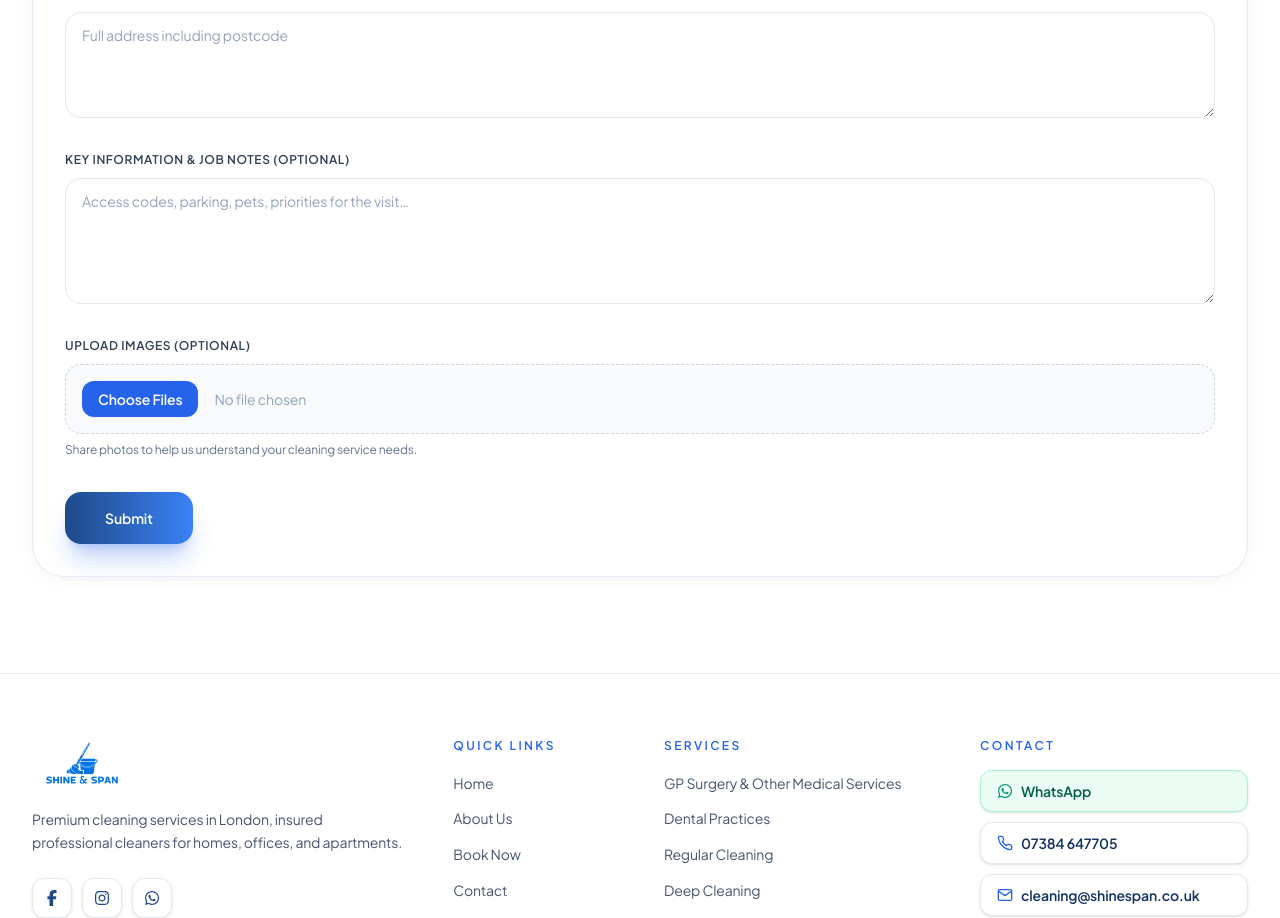
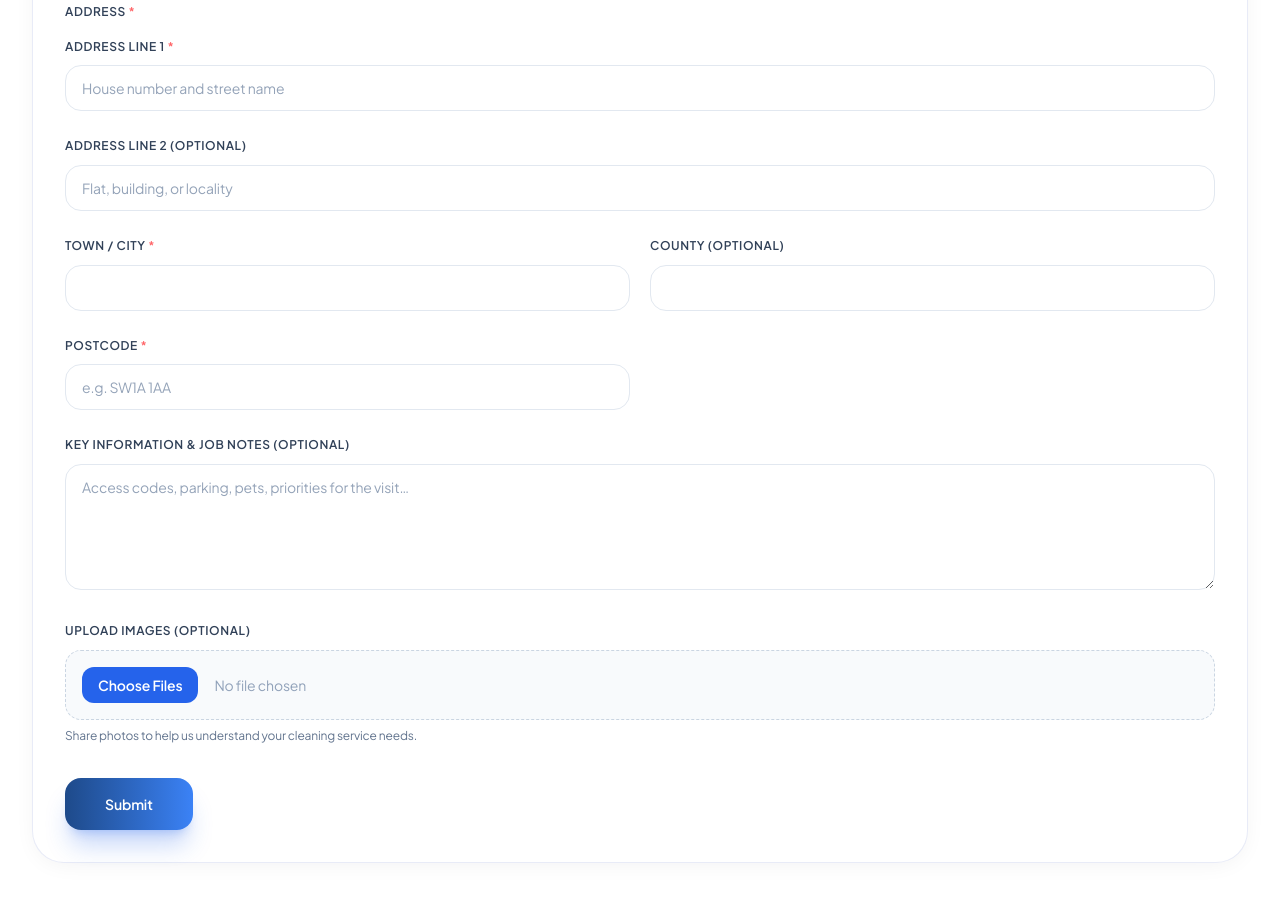
Before and after one commit to asim007464/shinespan, a Next.js app: page /booking in a window 1280 px wide. Shown: the part 1260-2178 px from the top of the page. Built offline with nearby package versions, Linux system fonts and the light colour scheme.

Commit message:
Add domestic/commercial filters, UK booking address, and site polish.
Footer category links, 8am-8pm hours, hero trust badges, simplified contact header, and booking time validation.

```diff
--- a/src/app/services/page.tsx
+++ b/src/app/services/page.tsx
@@ -1,8 +1,12 @@
 import { ScrollReveal } from "@/components/animations/ScrollReveal";
 import { ServiceCard } from "@/components/services/ServiceCard";
 import { Container } from "@/components/ui/Container";
+import {
+  getServicesForCategory,
+  parseServiceCategory,
+  type ServiceCategory,
+} from "@/lib/services";
 import { buildPageMetadata } from "@/lib/seo";
-import { SERVICES_LIST } from "@/utils/constants";
 import Link from "next/link";
 
 export const metadata = buildPageMetadata({
@@ -12,27 +16,67 @@ export const metadata = buildPageMetadata({
   path: "/services",
 });
 
-export default function ServicesPage() {
+const CATEGORY_COPY: Record<
+  ServiceCategory,
+  { eyebrow: string; title: string; description: string }
+> = {
+  domestic: {
+    eyebrow: "Domestic cleaning",
+    title: "Domestic cleaning services in London",
+    description:
+      "Regular, deep, carpet, window, and end of tenancy cleaning for homes and rentals. Every visit is scoped by our professional cleaners according to your schedule.",
+  },
+  commercial: {
+    eyebrow: "Commercial cleaning",
+    title: "Commercial cleaning services in London",
+    description:
+      "GP surgery, dental practice, office, Airbnb, carpet, and window cleaning for workplaces and commercial properties. Every visit is scoped by our professional cleaners according to your schedule.",
+  },
+};
+
+export default async function ServicesPage({
+  searchParams,
+}: PageProps<"/services">) {
+  const params = await searchParams;
+  const category = parseServiceCategory(params.category);
+  const services = getServicesForCategory(category);
+  const copy = category ? CATEGORY_COPY[category] : null;
+
   return (
     <section className="page-section pb-24 pt-16 sm:pt-20">
       <Container>
         <ScrollReveal className="mx-auto mb-14 max-w-3xl text-center">
           <p className="text-xs font-semibold uppercase tracking-[0.25em] text-ss-blue-600">
-            Services
+            {copy?.eyebrow ?? "Services"}
           </p>
           <h1 className="mt-3 font-display text-4xl text-slate-900 md:text-6xl">
-            Cleaning services in London homes, offices &amp; apartments
+            {copy?.title ?? (
+              <>
+                Cleaning services in London homes, offices &amp; apartments
+              </>
+            )}
           </h1>
           <p className="mt-4 text-lg leading-relaxed text-slate-400">
-            Choose from home cleaning services, office cleaning, GP surgery, dental practices,
-            and other medical facility cleaning, deep cleaning services, and specialist turnovers.
-            Every visit is
-            scoped by our professional cleaners to your rooms, surfaces, and schedule.
+            {copy?.description ?? (
+              <>
+                Choose from home cleaning services, office cleaning, GP surgery, dental practices,
+                and other medical facility cleaning, deep cleaning services, and specialist turnovers.
+                Every visit is scoped by our professional cleaners according to your schedule.
+              </>
+            )}
           </p>
+          {category ? (
+            <Link
+              href="/services"
+              className="mt-5 inline-flex text-sm font-semibold text-ss-blue-600 hover:text-ss-blue-700"
+            >
+              View all services
+            </Link>
+          ) : null}
         </ScrollReveal>
 
         <div className="grid grid-cols-1 gap-8 sm:grid-cols-2 sm:items-stretch lg:grid-cols-3 lg:gap-10">
-          {SERVICES_LIST.map((s, i) => (
+          {services.map((s, i) => (
             <ScrollReveal key={s.slug} delay={(i % 4) * 0.04} className="flex h-full w-full">
               <ServiceCard service={s} headingLevel="h2" priorityImage={i < 3} />
             </ScrollReveal>
--- a/src/components/booking/BookingForm.tsx
+++ b/src/components/booking/BookingForm.tsx
@@ -13,7 +13,13 @@ import {
   buildBookingMessage,
 } from "@/utils/bookingOptions";
 import { SERVICES_LIST } from "@/utils/constants";
-import { bookingFieldErrors, combinePreferredDateTime } from "@/utils/validation";
+import {
+  BOOKING_ARRIVAL_TIME_MAX,
+  BOOKING_ARRIVAL_TIME_MIN,
+  bookingFieldErrors,
+  combinePreferredDateTime,
+  formatUkAddress,
+} from "@/utils/validation";
 import Link from "next/link";
 import { useRouter, useSearchParams } from "next/navigation";
 import { useEffect, useMemo, useState } from "react";
@@ -48,7 +54,11 @@ const initial = {
   email: "",
   preferredDate: "",
   preferredTime: "",
-  address: "",
+  addressLine1: "",
+  addressLine2: "",
+  townCity: "",
+  county: "",
+  postcode: "",
   jobNotes: "",
 };
 
@@ -129,7 +139,11 @@ export function BookingForm() {
       lastName: form.lastName,
       email: form.email,
       phone: form.phone,
-      address: form.address,
+      addressLine1: form.addressLine1,
+      addressLine2: form.addressLine2,
+      townCity: form.townCity,
+      county: form.county,
+      postcode: form.postcode,
       service: form.service,
       serviceType: form.serviceType,
       roomCount: form.roomCount,
@@ -167,7 +181,13 @@ export function BookingForm() {
       scheduledAt,
       preferredDate: form.preferredDate,
       preferredTime: form.preferredTime,
-      address: form.address,
+      address: formatUkAddress({
+        addressLine1: form.addressLine1,
+        addressLine2: form.addressLine2,
+        townCity: form.townCity,
+        county: form.county,
+        postcode: form.postcode,
+      }),
       message,
       jobNotes: form.jobNotes || undefined,
       attachmentNames: attachmentNames.length > 0 ? attachmentNames : undefined,
@@ -295,27 +315,87 @@ export function BookingForm() {
         type="time"
         value={form.preferredTime}
         onChange={(e) => update("preferredTime", e.target.value)}
+        min={BOOKING_ARRIVAL_TIME_MIN}
+        max={BOOKING_ARRIVAL_TIME_MAX}
         className={inputClass}
       />
+      <p className={hintClass}>8am to 8pm only</p>
       {errors.preferredTime ? (
         <p className="mt-1 text-xs text-red-400">{errors.preferredTime}</p>
       ) : null}
     </label>
   );
 
-  const addressField = (
-    <label className="block sm:col-span-2">
-      <Label required>{showServicePanel ? "Property address" : "Address"}</Label>
-      <textarea
-        value={form.address}
-        onChange={(e) => update("address", e.target.value)}
-        rows={showServicePanel ? 3 : 4}
-        placeholder="Full address including postcode"
-        autoComplete="street-address"
-        className={inputClass}
-      />
-      {errors.address ? <p className="mt-1 text-xs text-red-400">{errors.address}</p> : null}
-    </label>
+  const addressFields = (
+    <fieldset className="block min-w-0 sm:col-span-2">
+      <legend className={labelClass}>
+        {showServicePanel ? "Property address" : "Address"}
+        <span className="text-red-400"> *</span>
+      </legend>
+      <div className="mt-3 grid gap-5 sm:grid-cols-2">
+        <label className="block sm:col-span-2">
+          <Label required>Address line 1</Label>
+          <input
+            value={form.addressLine1}
+            onChange={(e) => update("addressLine1", e.target.value)}
+            placeholder="House number and street name"
+            autoComplete="address-line1"
+            className={inputClass}
+          />
+          {errors.addressLine1 ? (
+            <p className="mt-1 text-xs text-red-400">{errors.addressLine1}</p>
+          ) : null}
+        </label>
+
+        <label className="block sm:col-span-2">
+          <Label>Address line 2 (optional)</Label>
+          <input
+            value={form.addressLine2}
+            onChange={(e) => update("addressLine2", e.target.value)}
+            placeholder="Flat, building, or locality"
+            autoComplete="address-line2"
+            className={inputClass}
+          />
+        </label>
+
+        <label className="block">
+          <Label required>Town / city</Label>
+          <input
+            value={form.townCity}
+            onChange={(e) => update("townCity", e.target.value)}
+            autoComplete="address-level2"
+            className={inputClass}
+          />
+          {errors.townCity ? (
+            <p className="mt-1 text-xs text-red-400">{errors.townCity}</p>
+          ) : null}
+        </label>
+
+        <label className="block">
+          <Label>County (optional)</Label>
+          <input
+            value={form.county}
+            onChange={(e) => update("county", e.target.value)}
+            autoComplete="address-level1"
+            className={inputClass}
+          />
+        </label>
+
+        <label className="block">
+          <Label required>Postcode</Label>
+          <input
+            value={form.postcode}
+            onChange={(e) => update("postcode", e.target.value)}
+            placeholder="e.g. SW1A 1AA"
+            autoComplete="postal-code"
+            className={inputClass}
+          />
+          {errors.postcode ? (
+            <p className="mt-1 text-xs text-red-400">{errors.postcode}</p>
+          ) : null}
+        </label>
+      </div>
+    </fieldset>
   );
 
   const notesAndUpload = (
@@ -388,12 +468,9 @@ export function BookingForm() {
           <input
             value={form.roomCount}
             onChange={(e) => update("roomCount", e.target.value)}
-            placeholder="e.g. 3 bedrooms"
             className={inputClass}
           />
-          <p className={hintClass}>
-            Please add total number of rooms, also include the room size/dimensions.
-          </p>
+          <p className={hintClass}>Please add total number of rooms.</p>
           {errors.roomCount ? (
             <p className="mt-1 text-xs text-red-400">{errors.roomCount}</p>
           ) : null}
@@ -412,7 +489,7 @@ export function BookingForm() {
         </label>
         {dateField}
         {timeField}
-        {addressField}
+        {addressFields}
         {notesAndUpload}
       </div>
 
@@ -462,12 +539,9 @@ export function BookingForm() {
           <input
             value={form.roomCount}
             onChange={(e) => update("roomCount", e.target.value)}
-            placeholder="e.g. 3 bedrooms, 2 bathrooms"
             className={inputClass}
           />
-          <p className={hintClass}>
-            Please add total number of rooms, also include the main size/dimensions.
-          </p>
+          <p className={hintClass}>Please add total number of rooms.</p>
           {errors.roomCount ? (
             <p className="mt-1 text-xs text-red-400">{errors.roomCount}</p>
           ) : null}
@@ -522,7 +596,7 @@ export function BookingForm() {
         {phoneField}
         {dateField}
         {timeField}
-        {addressField}
+        {addressFields}
         {notesAndUpload}
       </div>
 
--- a/src/components/home/ContactCta.tsx
+++ b/src/components/home/ContactCta.tsx
@@ -38,7 +38,7 @@ export function ContactCta() {
               </h2>
               <p className="mt-3 text-white/85">
                 Questions about home cleaning, office cleaning, or a one-off deep clean? Our London team
-                available 24/7, or book online anytime.
+                available 8am to 8pm, or book online anytime.
               </p>
               <div className="mt-5 flex flex-wrap gap-3">
                 <ContactWhatsAppButton />
--- a/src/components/home/HeroSection.tsx
+++ b/src/components/home/HeroSection.tsx
@@ -7,7 +7,7 @@ import Link from "next/link";
 import { FiArrowRight, FiCheck, FiShield, FiStar } from "react-icons/fi";
 import { Container } from "@/components/ui/Container";
 
-const TRUST_POINTS = ["DBS-checked teams", "Fully insured", "Eco-smart products"] as const;
+const TRUST_POINTS = ["DBS-checked teams", "Fully insured", "Fully vetted"] as const;
 
 export function HeroSection() {
   return (
@@ -66,7 +66,7 @@ export function HeroSection() {
               <FiStar className="h-4 w-4 text-amber-500" aria-hidden />
               <span>
                 <span className="font-semibold text-slate-900">4.9</span>
-                <span className="text-slate-500"> · London clients</span>
+                <span className="text-slate-500"> · Fully professional</span>
               </span>
             </div>
             {TRUST_POINTS.map((item) => (
--- a/src/components/layout/Footer.tsx
+++ b/src/components/layout/Footer.tsx
@@ -8,7 +8,7 @@ import {
 import {
   COMPANY,
   FOOTER_QUICK_LINKS,
-  FOOTER_SERVICES,
+  FOOTER_SERVICE_LINKS,
   IMAGES,
   SOCIAL_LINKS,
 } from "@/utils/constants";
@@ -90,13 +90,13 @@ export function Footer() {
               Services
             </p>
             <ul className="mt-4 grid gap-2.5 sm:grid-cols-2 lg:grid-cols-1">
-              {FOOTER_SERVICES.map((s) => (
-                <li key={s.slug}>
+              {FOOTER_SERVICE_LINKS.map((s) => (
+                <li key={s.label}>
                   <Link
-                    href={`/booking?service=${encodeURIComponent(s.title)}`}
+                    href={s.href}
                     className="text-sm text-slate-600 transition hover:text-ss-blue-700"
                   >
-                    {s.title}
+                    {s.label}
                   </Link>
                 </li>
               ))}
--- a/src/lib/services.ts
+++ b/src/lib/services.ts
@@ -1,4 +1,44 @@
 import { SERVICES_LIST, type ServiceItem } from "@/utils/constants";
+
+export type ServiceCategory = "domestic" | "commercial";
+
+const DOMESTIC_SERVICE_SLUGS = [
+  "regular-cleaning",
+  "deep-cleaning",
+  "carpet-cleaning",
+  "window-cleaning",
+  "end-of-tenancy",
+] as const;
+
+const COMMERCIAL_SERVICE_SLUGS = [
+  "gp-surgery-medical-cleaning",
+  "dental-practice-cleaning",
+  "regular-cleaning",
+  "office-cleaning",
+  "carpet-cleaning",
+  "window-cleaning",
+  "airbnb-cleaning",
+] as const;
+
+function servicesInSlugOrder(slugs: readonly string[]): ServiceItem[] {
+  return slugs
+    .map((slug) => SERVICES_LIST.find((s) => s.slug === slug))
+    .filter((s): s is ServiceItem => !!s);
+}
+
+export function parseServiceCategory(
+  value: string | string[] | undefined
+): ServiceCategory | undefined {
+  const raw = Array.isArray(value) ? value[0] : value;
+  if (raw === "domestic" || raw === "commercial") return raw;
+  return undefined;
+}
+
+export function getServicesForCategory(category?: ServiceCategory): ServiceItem[] {
+  if (category === "domestic") return servicesInSlugOrder(DOMESTIC_SERVICE_SLUGS);
+  if (category === "commercial") return servicesInSlugOrder(COMMERCIAL_SERVICE_SLUGS);
+  return [...SERVICES_LIST];
+}
 
 const SERVICE_TITLE_ALIASES: Record<string, string> = {
   "House Cleaning": "Regular Cleaning",
--- a/src/utils/constants.ts
+++ b/src/utils/constants.ts
@@ -14,7 +14,7 @@ export const COMPANY = {
     encodeURIComponent("Hi, I want to book a cleaning service. Please assist me."),
   region: "London",
   addressLine: "Serving homes & businesses across London",
-  hours: "Open 24 hours · 7 days a week",
+  hours: "8am to 8pm · 7 days a week",
   tagline: "Premium cleaning tailored for London homes, offices & apartments.",
 } as const;
 
@@ -140,7 +140,6 @@ export const SERVICES_LIST: readonly ServiceItem[] = [
       "Consulting room cleaning and disinfecting",
       "Reception and waiting area cleaning and disinfecting",
       "Washroom disinfecting and high-touch surface cleaning",
-      "GP surgeries, clinics, and other medical premises",
       "Out-of-hours visits to limit disruption",
     ],
     image: IMAGES.serviceMedical,
@@ -277,7 +276,7 @@ export const SERVICES_LIST: readonly ServiceItem[] = [
     details: [
       "Desks, meeting rooms, and reception areas",
       "Washroom restocking and sanitisation",
-      "Flexible slots, available 24 hours a day",
+      "Flexible slots, 8am to 8pm",
     ],
     image: IMAGES.serviceOffice,
   },
@@ -311,7 +310,29 @@ export const SERVICES_LIST: readonly ServiceItem[] = [
   },
 ] as const;
 
-export const FOOTER_SERVICES = SERVICES_LIST;
+export type FooterServiceLink = {
+  readonly label: string;
+  readonly href: string;
+};
+
+export const FOOTER_SERVICE_LINKS: readonly FooterServiceLink[] = SERVICES_LIST.flatMap((s) => {
+  if (s.slug === "regular-cleaning" || s.slug === "deep-cleaning") return [];
+
+  const link: FooterServiceLink = {
+    label: s.title,
+    href: `/booking?service=${encodeURIComponent(s.title)}`,
+  };
+
+  if (s.slug === "dental-practice-cleaning") {
+    return [
+      link,
+      { label: "Domestic Cleaning", href: "/services?category=domestic" },
+      { label: "Commercial Cleaning", href: "/services?category=commercial" },
+    ];
+  }
+
+  return [link];
+});
 
 export const FAQ_ITEMS = [
   {
--- a/src/utils/validation.ts
+++ b/src/utils/validation.ts
@@ -18,12 +18,53 @@ export function isValidUkPhone(value: string): boolean {
   return /^0[1-9]\d{9,10}$/.test(compact);
 }
 
+export type UkAddressFields = {
+  addressLine1: string;
+  addressLine2: string;
+  townCity: string;
+  county: string;
+  postcode: string;
+};
+
+export function isValidUkPostcode(value: string): boolean {
+  const normalized = value.trim().toUpperCase().replace(/\s+/g, " ");
+  return /^[A-Z]{1,2}\d[A-Z\d]?\s\d[A-Z]{2}$/.test(normalized);
+}
+
+export function formatUkAddress(fields: UkAddressFields): string {
+  const postcode = fields.postcode.trim().toUpperCase().replace(/\s+/g, " ");
+  const parts = [
+    fields.addressLine1.trim(),
+    fields.addressLine2.trim(),
+    fields.townCity.trim(),
+    fields.county.trim(),
+    postcode,
+  ].filter(Boolean);
+  return parts.join(", ");
+}
+
+export function ukAddressFieldErrors(fields: UkAddressFields): Record<string, string> {
+  const errors: Record<string, string> = {};
+  if (!fields.addressLine1.trim()) errors.addressLine1 = "Address line 1 is required";
+  if (!fields.townCity.trim()) errors.townCity = "Town or city is required";
+  if (!fields.postcode.trim()) {
+    errors.postcode = "Postcode is required";
+  } else if (!isValidUkPostcode(fields.postcode)) {
+    errors.postcode = "Enter a valid UK postcode";
+  }
+  return errors;
+}
+
 export function bookingFieldErrors(data: {
   firstName: string;
   lastName: string;
   email: string;
   phone: string;
-  address: string;
+  addressLine1: string;
+  addressLine2: string;
+  townCity: string;
+  county: string;
+  postcode: string;
   service: string;
   serviceType: string;
   roomCount: string;
@@ -35,13 +76,33 @@ export function bookingFieldErrors(data: {
   if (!data.serviceType?.trim()) errors.serviceType = "Choose type of service";
   if (!data.roomCount?.trim()) errors.roomCount = "Number of rooms is required";
   if (!data.preferredDate?.trim()) errors.preferredDate = "Preferred date is required";
-  if (!data.preferredTime?.trim()) errors.preferredTime = "Preferred arrival time is required";
-  if (!data.address?.trim()) errors.address = "Address is required";
+  if (!data.preferredTime?.trim()) {
+    errors.preferredTime = "Preferred arrival time is required";
+  } else if (!isWithinBookingArrivalHours(data.preferredTime)) {
+    errors.preferredTime = "Choose a time between 8am and 8pm";
+  }
   if (!data.firstName?.trim()) errors.firstName = "First name is required";
   if (!data.lastName?.trim()) errors.lastName = "Last name is required";
   if (!isValidEmail(data.email)) errors.email = "Valid email required";
   if (!isValidUkPhone(data.phone)) errors.phone = "Valid phone number required";
-  return errors;
+  return { ...errors, ...ukAddressFieldErrors(data) };
+}
+
+export const BOOKING_ARRIVAL_TIME_MIN = "08:00";
+export const BOOKING_ARRIVAL_TIME_MAX = "20:00";
+
+export function isWithinBookingArrivalHours(time: string): boolean {
+  const match = /^(\d{2}):(\d{2})$/.exec(time.trim());
+  if (!match) return false;
+
+  const hours = Number(match[1]);
+  const minutes = Number(match[2]);
+  if (Number.isNaN(hours) || Number.isNaN(minutes)) return false;
+
+  const totalMinutes = hours * 60 + minutes;
+  const minMinutes = 8 * 60;
+  const maxMinutes = 20 * 60;
+  return totalMinutes >= minMinutes && totalMinutes <= maxMinutes;
 }
 
 export function combinePreferredDateTime(date: string, time: string): string {
```
Also changed, not shown: src/app/contact/ContactClient.tsx (+1 -6 lines).
